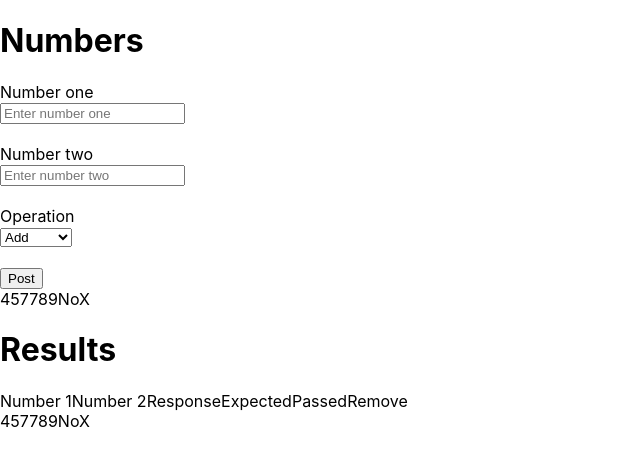
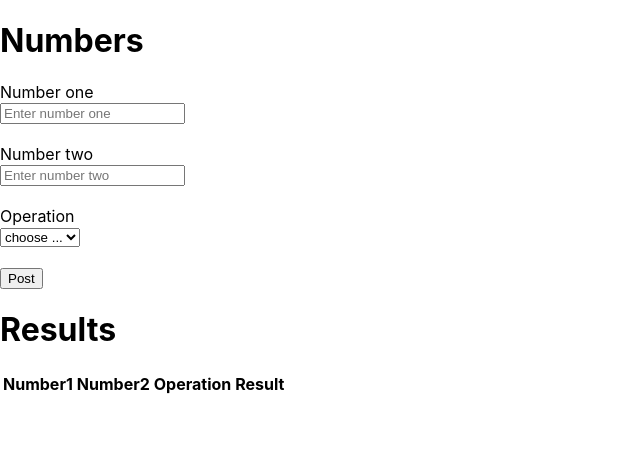
Before and after one commit to sharifahblessing/webapplication, a React (Create React App) app: page / in a window 1280 px wide. Shown: the top 466 px of the page, without its empty margins (0-640 px from the left). Built offline with nearby package versions, Linux system fonts and the light colour scheme; the HTML template or start-up script is replaced by a standard one.

Commit message:
Added results front end functionality

```diff
--- a/src/App.js
+++ b/src/App.js
@@ -1,5 +1,5 @@
 import React from 'react';
-import PostForm from "./components/postform"
+// import PostForm from "./components/postform"
 import AllResults from './components/AllResults';
 
 
@@ -7,7 +7,7 @@ import AllResults from './components/AllResults';
 function App() {
   return (
     <div className="App">
-     <PostForm/>
+     {/* <PostForm/> */}
      <AllResults/>
     </div>
   );
--- a/src/components/AllResults.js
+++ b/src/components/AllResults.js
@@ -1,23 +1,71 @@
 import React from "react"
-import Result from "./result"
+import PostForm from "./postform";
+// import Result from "./result"
 
 class AllResults extends  React.Component{
+    state = {
+        number1:'',
+        number2:'',
+        operation:'',
+        result:'',
+        totalResults:[]
+      }
+    handleSData = (formData) => {
+        let result, tempResult;
+        if(formData.operation === ''){
+           return ;
+        }
+        if(formData.operation === 'Subtract'){
+            result = parseInt(formData.number1) - parseInt(formData.number2);
+        }
+        if(formData.operation === 'Add'){
+            result = parseInt(formData.number1) + parseInt(formData.number2);
+        }if(formData.operation === 'Divide'){
+            result = parseInt(formData.number1) / parseInt(formData.number2);
+        }if(formData.operation === 'Multiply'){
+            result = parseInt(formData.number1) * parseInt(formData.number2);
+        }
+
+        tempResult = {
+            number1:formData.number1,
+            number2:formData.number2,
+            operation:formData.operation,
+            result:result
+        }
+        const items = [...this.state.totalResults, tempResult];
+        this.setState({
+            totalResults: items
+        })
+        console.log(this.state.totalResults);
+    }
 
     render(){
+        const final = this.state.totalResults;
         return(
             <div>
-                <h1>Results</h1>
-                <div className="resultsbar">
-                    <label>Number 1</label>
-                    <label>Number 2</label>
-                    <label>Response</label>
-                    <label>Expected</label>
-                    <label>Passed</label>
-                    <label>Remove</label>
-                </div>
-                <div>
-                   <Result/>
-                </div>
+
+              <PostForm handleData={this.handleSData}/>
+              <h1>Results</h1>
+                <table className="resultsbar">
+                    <thead>
+                        <th>Number1</th>
+                        <th>Number2</th>
+                        <th>Operation</th>
+                        <th>Result</th>
+                    </thead>
+                    <tbody>
+                    {
+                        final.map((finalresult, index)  => (
+                            <tr key={index}>
+                            <td>{finalresult.number1}</td>
+                            <td>{finalresult.number2}</td>
+                            <td>{finalresult.operation}</td>
+                            <td>{finalresult.result}</td>
+                            </tr>
+                        ))
+                    }
+                    </tbody>
+                </table>
 
             </div>
         )
--- a/src/components/postform.js
+++ b/src/components/postform.js
@@ -1,5 +1,5 @@
 import React from "react";
-import AllResult from "./result"
+// import AllResult from "./result"
 class PostForm extends React.Component {
   state = {
     number1:'',
@@ -9,7 +9,7 @@ class PostForm extends React.Component {
 
   submitArithmeticOperation = (e) => {
     e.preventDefault();
-    console.log(this.state)
+   this.props.handleData(this.state);
 
   }
   onChangeHandler = e => {
@@ -24,7 +24,7 @@ class PostForm extends React.Component {
       return(
     <div>
       <h1>Numbers</h1>
-      <form onSubmit={this.submitArithmeticOperation}>
+      <form >
         <div className="numbers">
           <label>Number one</label><br/>
           <input name="number1" onChange={this.onChangeHandler} value={number1} placeholder="Enter number one"  type="number" />
@@ -38,6 +38,7 @@ class PostForm extends React.Component {
         <div className="operationPicker">
           <label>Operation</label><br/>
           <select name="operation" onChange={this.onChangeHandler} value={operation}>
+              <option val="" >choose ...</option>
               <option val="Add" >Add</option>
               <option val="Subtract">Subtract</option>
               <option val="Divide">Divide</option>
@@ -45,10 +46,10 @@ class PostForm extends React.Component {
           </select>
         </div>
         <br />
-        <button type="submit">Post</button>
+        <button type="submit" onClick={this.submitArithmeticOperation}>Post</button>
       </form>
-
-      <AllResult></AllResult>
+        {/* <h4>Results</h4> */}
+      {/* <AllResult result={this.submitArithmeticOperation}></AllResult> */}
       </div>);
   }
 }
```
